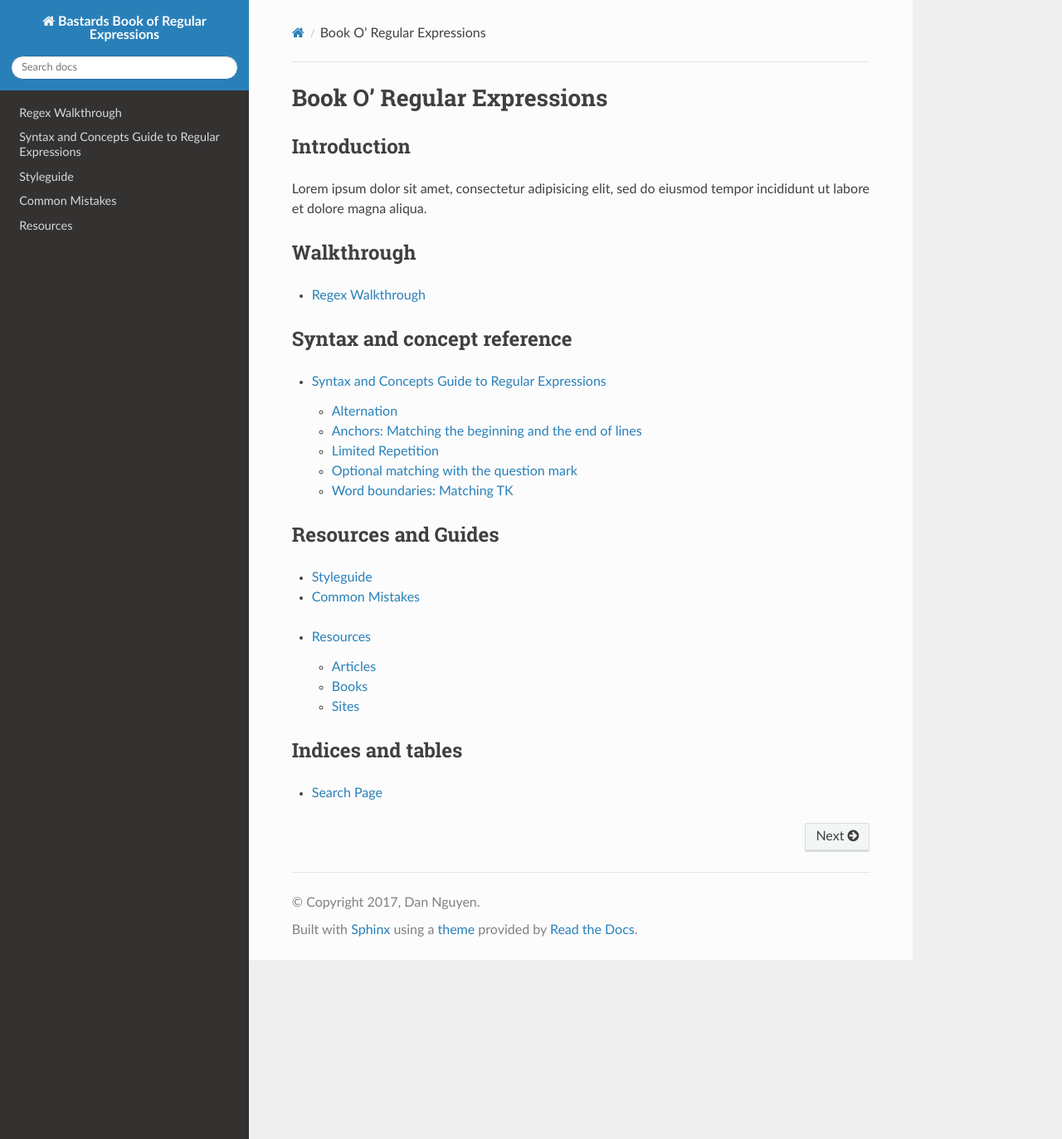
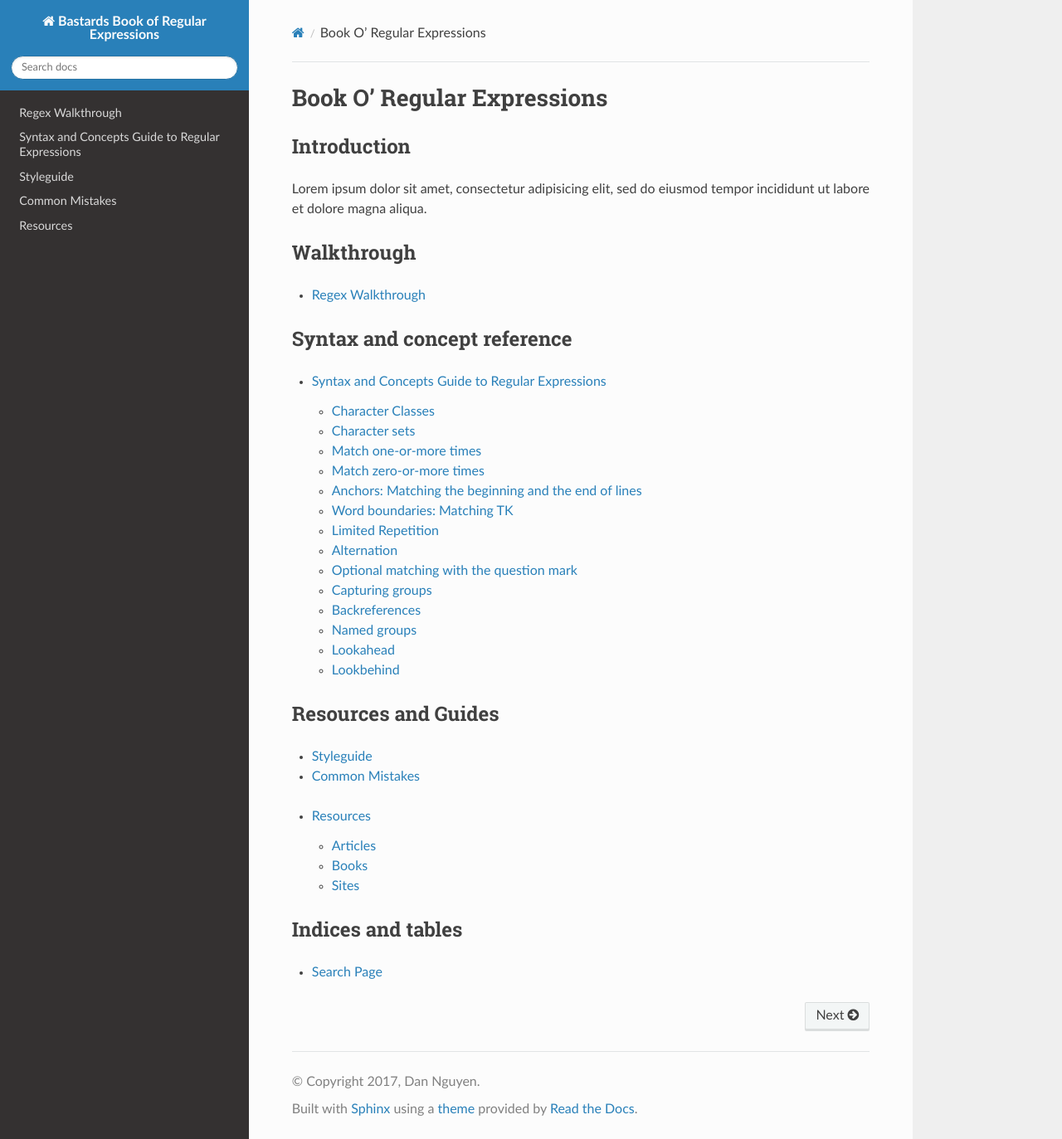
Before and after one commit to storydrivenspreadsheets/bb-regex, a Sphinx documentation site: the page built from docs/index.rst, in a window 1280 px wide and 1373 px high. Shown: the whole window at 83% size. Built offline with Sphinx 7.4.7, drawn with Linux system fonts in a browser that asks for light colours.

Commit message:
more syntax stubs

```diff
--- /dev/null
+++ b/docs/syntax/backreferences/index.rst
@@ -0,0 +1,3 @@
+**************
+Backreferences
+**************
--- /dev/null
+++ b/docs/syntax/capturing-groups/index.rst
@@ -0,0 +1,8 @@
+****************
+Capturing groups
+****************
+
+
+
+Non-capturing groups
+====================
--- /dev/null
+++ b/docs/syntax/character-classes/index.rst
@@ -0,0 +1,17 @@
+*****************
+Character Classes
+*****************
+
+
+Match numbers
+=============
+
+Match whitespace
+================
+
+Match word-characters
+=====================
+
+
+Negated classes
+===============
--- a/docs/syntax/index.rst
+++ b/docs/syntax/index.rst
@@ -7,8 +7,21 @@ Syntax and Concepts Guide to Regular Expressions
    :maxdepth: 1
    :caption: Contents:
 
+   character-classes/index
+   character-sets/index
+   match-plus/index
+   match-star/index
+
+   anchors/index
+   word-boundaries/index
+   limited-repetition/index
+
    alternation/index
-   anchors/index
-   limited-repetition/index
    optional/index
-   word-boundaries/index
+
+   capturing-groups/index
+   backreferences/index
+   named-groups/index
+
+   lookahead/index
+   lookbehind/index
--- /dev/null
+++ b/docs/syntax/lookahead/index.rst
@@ -0,0 +1,3 @@
+*********
+Lookahead
+*********
--- /dev/null
+++ b/docs/syntax/lookbehind/index.rst
@@ -0,0 +1,3 @@
+**********
+Lookbehind
+**********
--- /dev/null
+++ b/docs/syntax/match-plus/index.rst
@@ -0,0 +1,3 @@
+***********************
+Match one-or-more times
+***********************
--- /dev/null
+++ b/docs/syntax/match-star/index.rst
@@ -0,0 +1,3 @@
+************************
+Match zero-or-more times
+************************
--- /dev/null
+++ b/docs/syntax/named-groups/index.rst
@@ -0,0 +1,3 @@
+************
+Named groups
+************
```
Also changed, not shown: docs/guides/common-mistakes.rst (+12 -0 lines), docs/syntax/character-sets/index.rst (added, +16 -0 lines).
